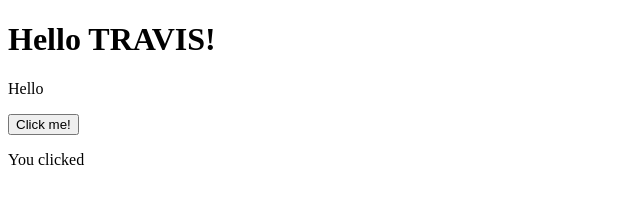
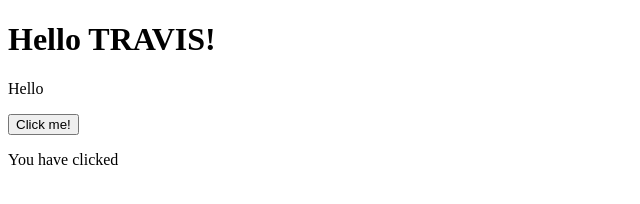
Before and after one commit to rhythm-sharma/electron-travis-ci, an Electron app: page index.html in a window 800 px wide. Both pictures are taken after a click on the button "Click me!". Shown: the full height of the page, 0-640 px from the left. Drawn offline with Linux system fonts and the light colour scheme.

Commit message:
test8.6 added sanp

```diff
--- a/index.html
+++ b/index.html
@@ -8,7 +8,7 @@
     <h1>Hello TRAVIS!</h1>
     <p>Hello</p>
     <button id='clickButton'>Click me!</button>
-    <p id="clickPara" style="display:none">You clicked</p>
+    <p id="clickPara" style="display:none">You have clicked</p>
     <!-- You can also require other files to run in this process -->
     <script src="./renderer.js"></script>
   </body>
```
Also changed, not shown: package.json (+19 -2 lines), .travis.yml.
